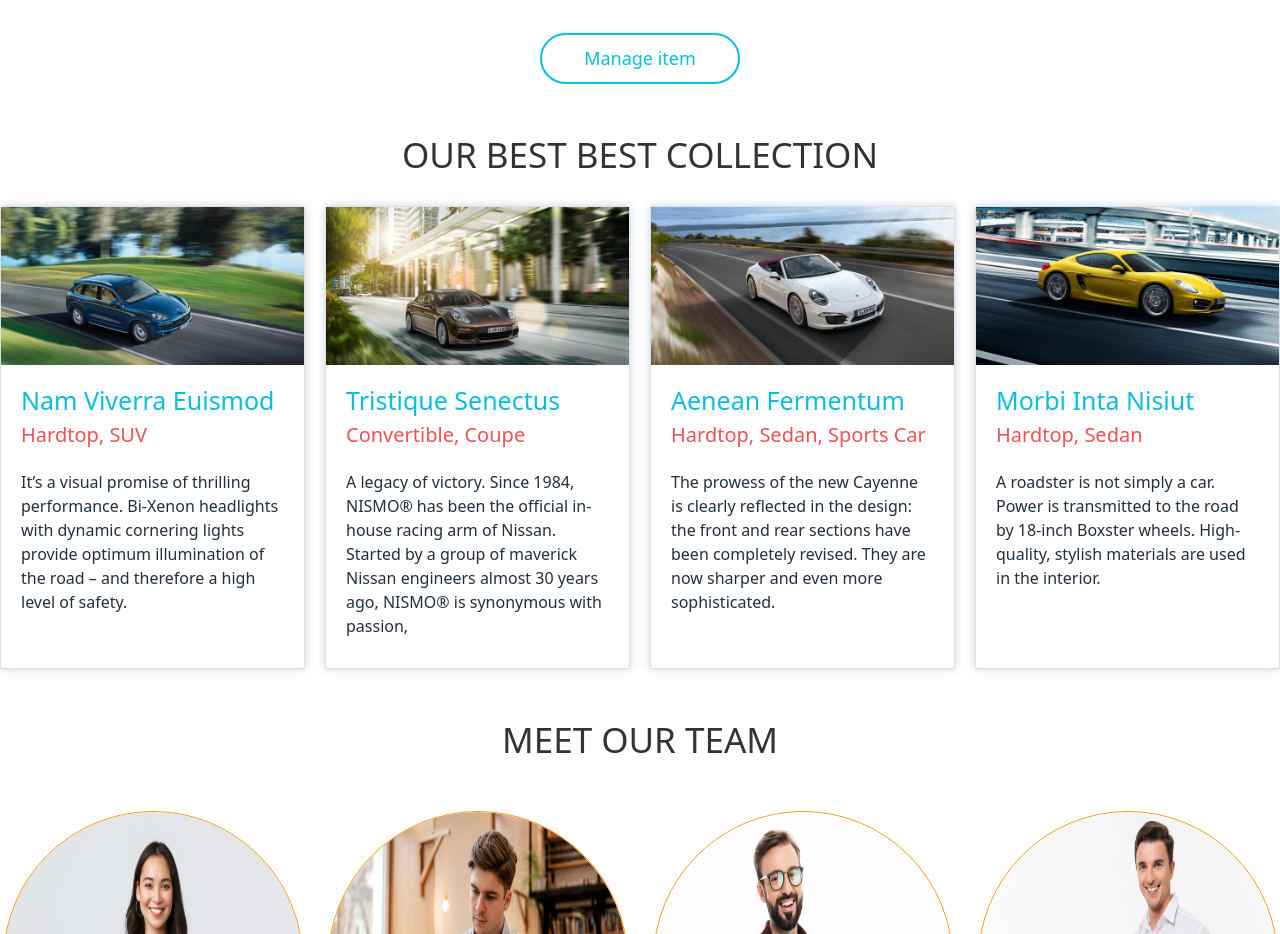
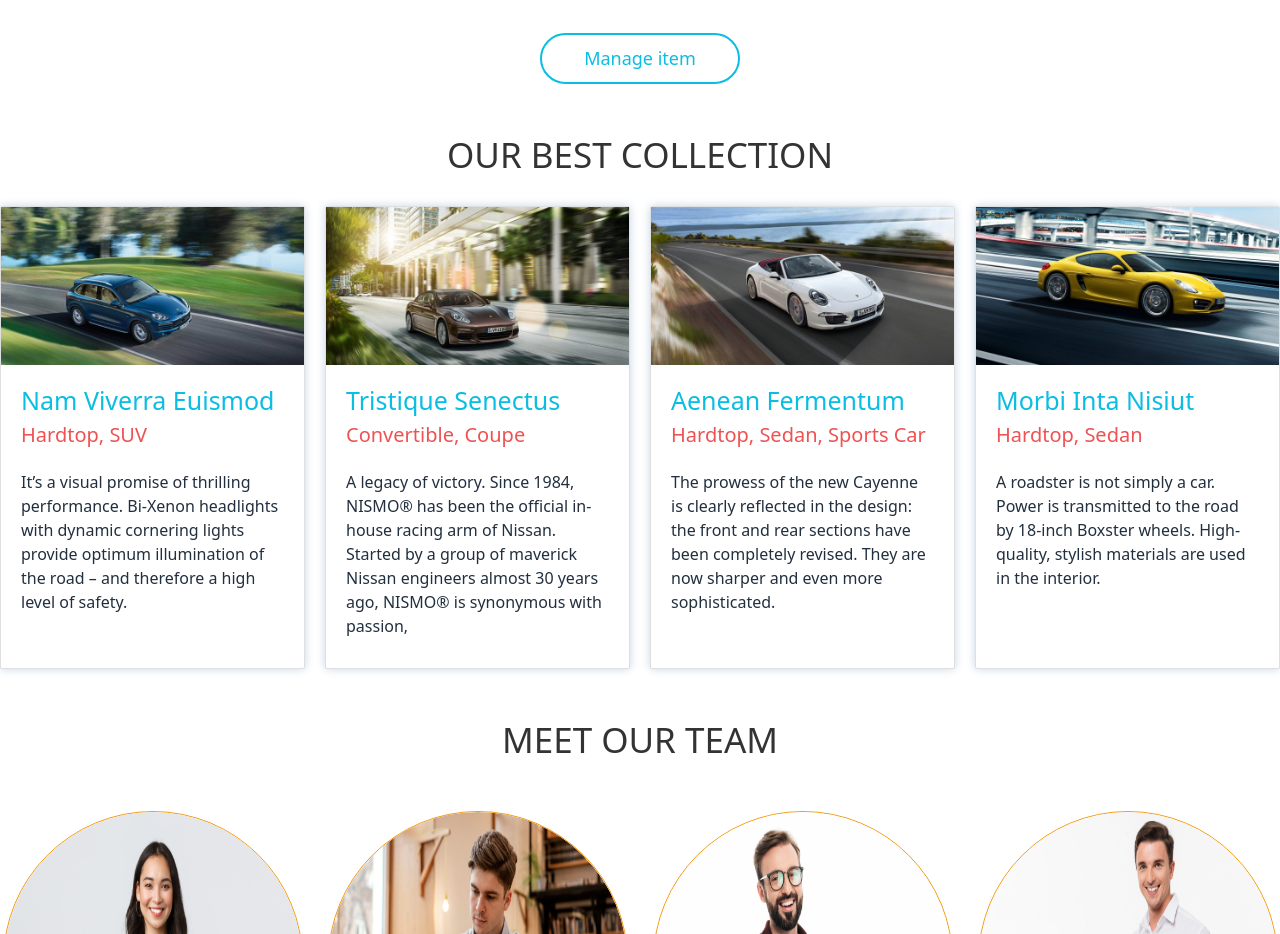
Before and after one commit to alamgir5253/warehouse-menagement, a React (Create React App) app: page / in a window 1280 px wide. Shown: the part 840-1774 px from the top of the page. Built offline with nearby package versions, Linux system fonts and the light colour scheme; no server answers.

Commit message:
checking done

```diff
--- a/src/Components/Home/CardSection/Card.js
+++ b/src/Components/Home/CardSection/Card.js
@@ -12,7 +12,7 @@
 const Card = () => {
   return (
     <section>
-      <h2 className='card-title'>our best best collection</h2>
+      <h2 className='card-title'>our best collection</h2>
       <div className='card-container'>
       <div className="card">
         <div className='card-img1'>
```
